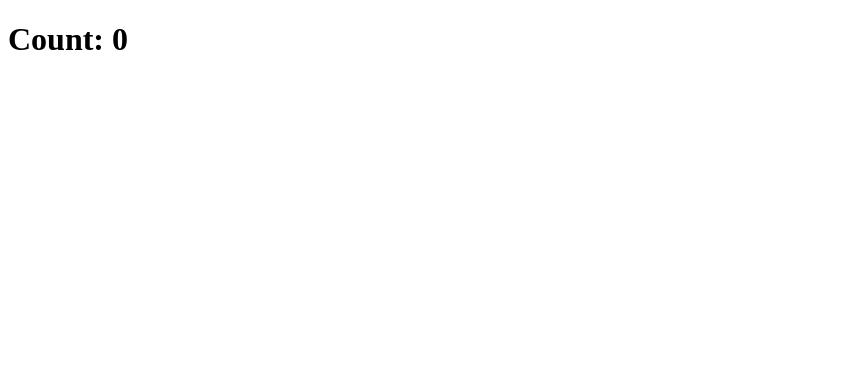
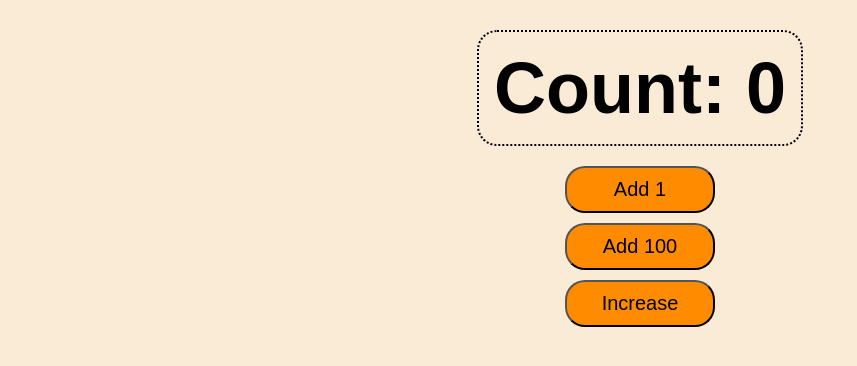
Before and after one commit to mate-academy/react_counter, a React (Create React App) app: page / in a window 1280 px wide. Shown: the top 366 px of the page, without its empty margins (0-857 px from the left). Built offline with nearby package versions, Linux system fonts and the light colour scheme; the HTML template or start-up script is replaced by a standard one.

Commit message:
Task Done

```diff
--- a/src/App.scss
+++ b/src/App.scss
@@ -1 +1,38 @@
-// styles go here
+body {
+  background-color: antiquewhite;
+  font-family: Arial, "Helvetica Neue", Helvetica, sans-serif;
+  font-size: 36px;
+}
+
+h1 {
+  width: fit-content;
+  margin: 30px auto 0;
+  padding: 15px;
+  text-align: center;
+  border: 2px dotted black;
+  border-radius: 20px;
+}
+
+.Buttons {
+  display: flex;
+  flex-direction: column;
+  justify-content: space-around;
+  align-items: center;
+  padding: 15px;
+
+  & > button {
+    width: 150px;
+    margin: 5px 0;
+    padding: 10px;
+    background-color: darkorange;
+    border-radius: 20px;
+    font-size: 20px;
+
+    &:hover {
+      background-color: rgb(255, 102, 0);
+      font-size: 22px;
+      font-weight: bold;
+      cursor: pointer;
+    }
+  }
+}
--- a/src/App.tsx
+++ b/src/App.tsx
@@ -1,16 +1,68 @@
 import React from 'react';
 import './App.scss';
 
-class App extends React.Component {
-  addOne = () => {};
+interface State {
+  value: number,
+}
 
-  add100 = () => {};
+class App extends React.Component<{}, State> {
+  state = {
+    value: 0,
+  };
 
-  increase = () => {};
+  addOne = () => {
+    this.setState((prevState) => ({
+      value: prevState.value + 1,
+    }));
+  };
+
+  add100 = () => {
+    this.setState((prevState) => ({
+      value: prevState.value + 100,
+    }));
+  };
+
+  increase = () => {
+    const { value } = this.state;
+
+    if (value % 5 === 0) {
+      this.add100();
+    }
+
+    this.addOne();
+  };
 
   render() {
+    const { value } = this.state;
+
     return (
-      <h1>Count: 0</h1>
+      <>
+        <h1>
+          {`Count: ${value}`}
+        </h1>
+        <div
+          className="Buttons"
+        >
+          <button
+            type="button"
+            onClick={this.addOne}
+          >
+            Add 1
+          </button>
+          <button
+            type="button"
+            onClick={this.add100}
+          >
+            Add 100
+          </button>
+          <button
+            type="button"
+            onClick={this.increase}
+          >
+            Increase
+          </button>
+        </div>
+      </>
     );
   }
 }
```
Also changed, not shown: package.json (line endings or trailing spaces), 1 other file (tests, documents, lock files or other folders).
